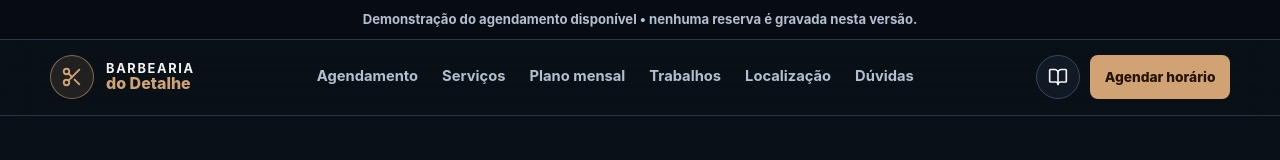
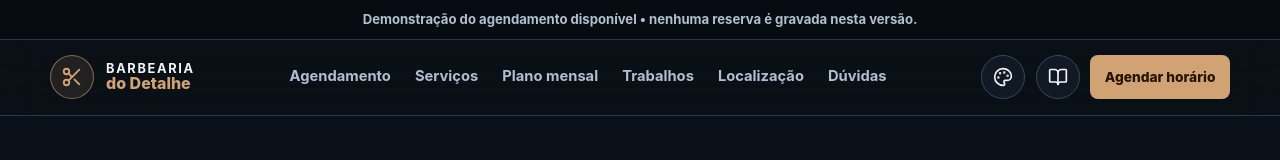
Before and after one commit to diogo2806/detalhe, a React (Vite) app in the folder frontend/: page / in a window 1280 px wide. Shown: the top 160 px of the page. Built offline with nearby package versions, Linux system fonts and the light colour scheme.

Commit message:
feat(frontend): posicionar paleta ao lado do manual (#25)

```diff
--- a/frontend/src/components/SiteHeader.tsx
+++ b/frontend/src/components/SiteHeader.tsx
@@ -1,4 +1,5 @@
 import { Scissors } from "lucide-react";
+import { ColorPaletteDialog } from "./ColorPaletteDialog";
 import { ScreenManualDialog } from "./ScreenManualDialog";
 
 export function SiteHeader() {
@@ -28,6 +29,7 @@ export function SiteHeader() {
         </nav>
 
         <div className="site-header__actions">
+          <ColorPaletteDialog />
           <ScreenManualDialog />
           <a className="button button--primary button--compact" href="#agendamento">
             Agendar horário
```
